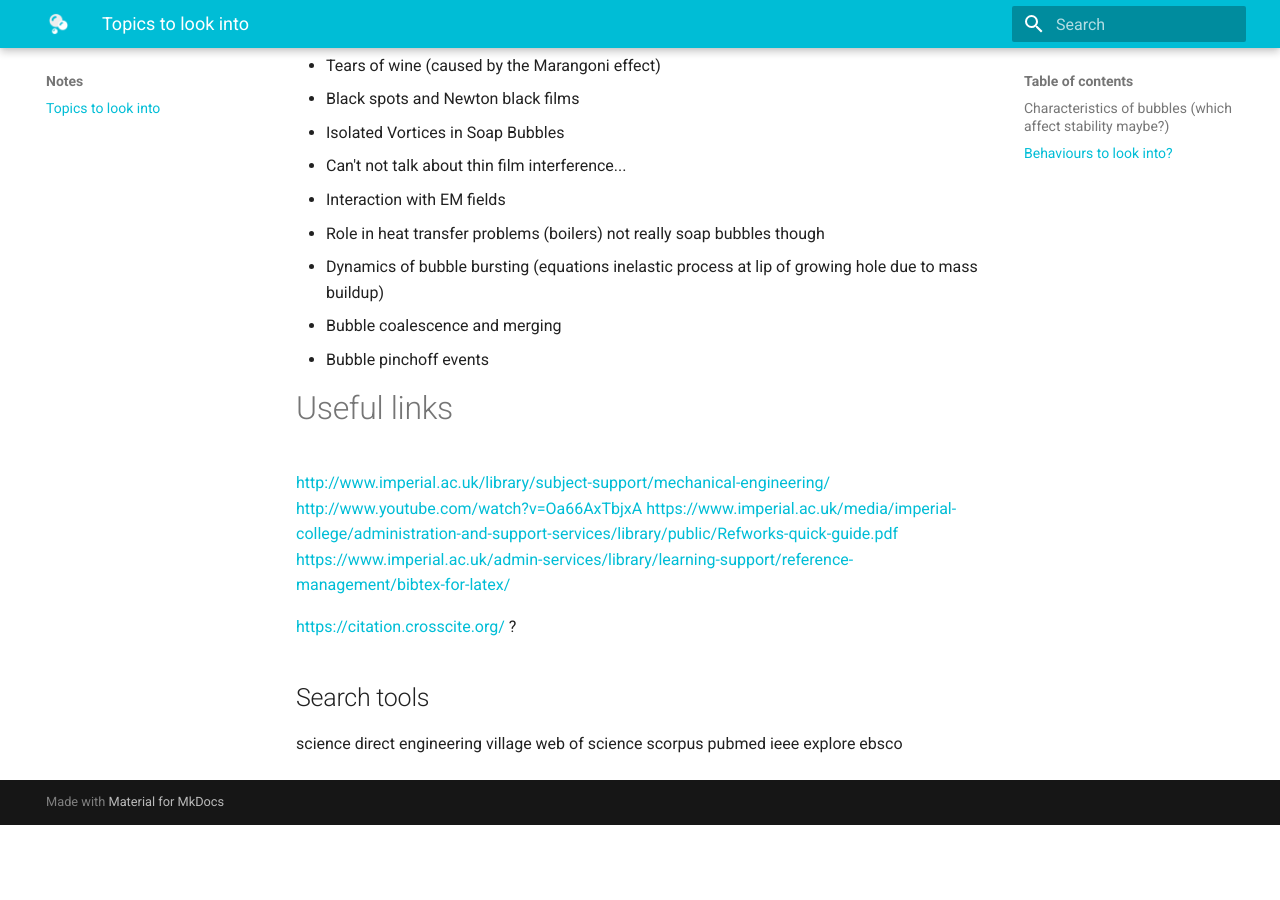
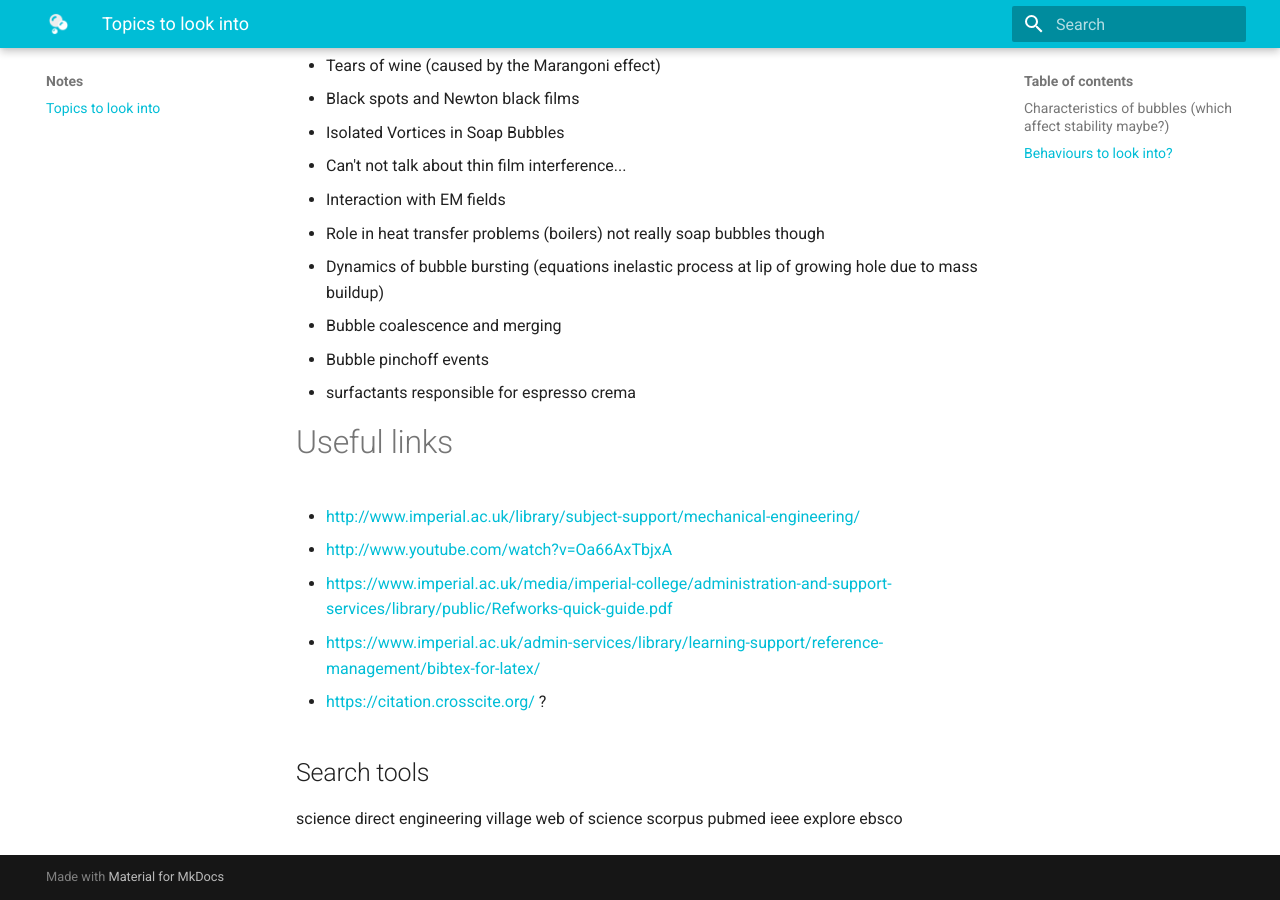
Before and after one commit to RabidSheep55/LRP, an MkDocs documentation site: the page built from Content/Notes.md, in a window 1280 px wide and 900 px high, scrolled down 645 px. Built offline with MkDocs 1.6.1 and Material for MkDocs 9.7.7, drawn with Linux system fonts in a browser that asks for light colours; before the commit the page ends 1470 px from its top, so only the background shows below that.

```diff
--- a/Content/Notes.md
+++ b/Content/Notes.md
@@ -21,14 +21,16 @@
 - Dynamics of bubble bursting (equations inelastic process at lip of growing hole due to mass buildup)
 - Bubble coalescence and merging
 - Bubble pinchoff events
+- surfactants responsible for espresso crema
 
 # Useful links
-<http://www.imperial.ac.uk/library/subject-support/mechanical-engineering/>
-<http://www.youtube.com/watch?v=Oa66AxTbjxA>
-<https://www.imperial.ac.uk/media/imperial-college/administration-and-support-services/library/public/Refworks-quick-guide.pdf>
-<https://www.imperial.ac.uk/admin-services/library/learning-support/reference-management/bibtex-for-latex/>
+- <http://www.imperial.ac.uk/library/subject-support/mechanical-engineering/>
+- <http://www.youtube.com/watch?v=Oa66AxTbjxA>
+- <https://www.imperial.ac.uk/media/imperial-college/administration-and-support-services/library/public/Refworks-quick-guide.pdf>
+- <https://www.imperial.ac.uk/admin-services/library/learning-support/reference-management/bibtex-for-latex/>
+- <https://citation.crosscite.org/> ?
 
-<https://citation.crosscite.org/> ?
+
 ## Search tools
 science direct
 engineering village
```
Also changed, not shown: Content/index.md (+2 -0 lines), Content/assets/images/soapbubble.jpg (added).
